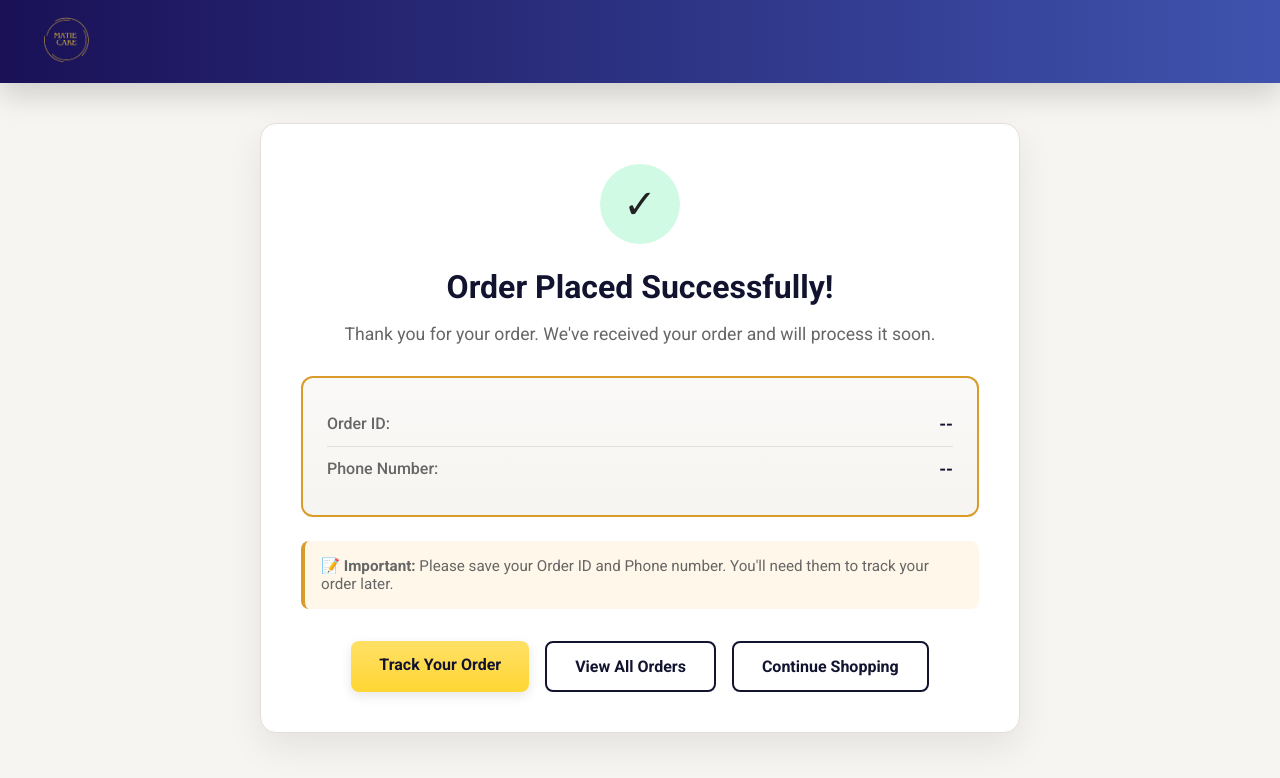
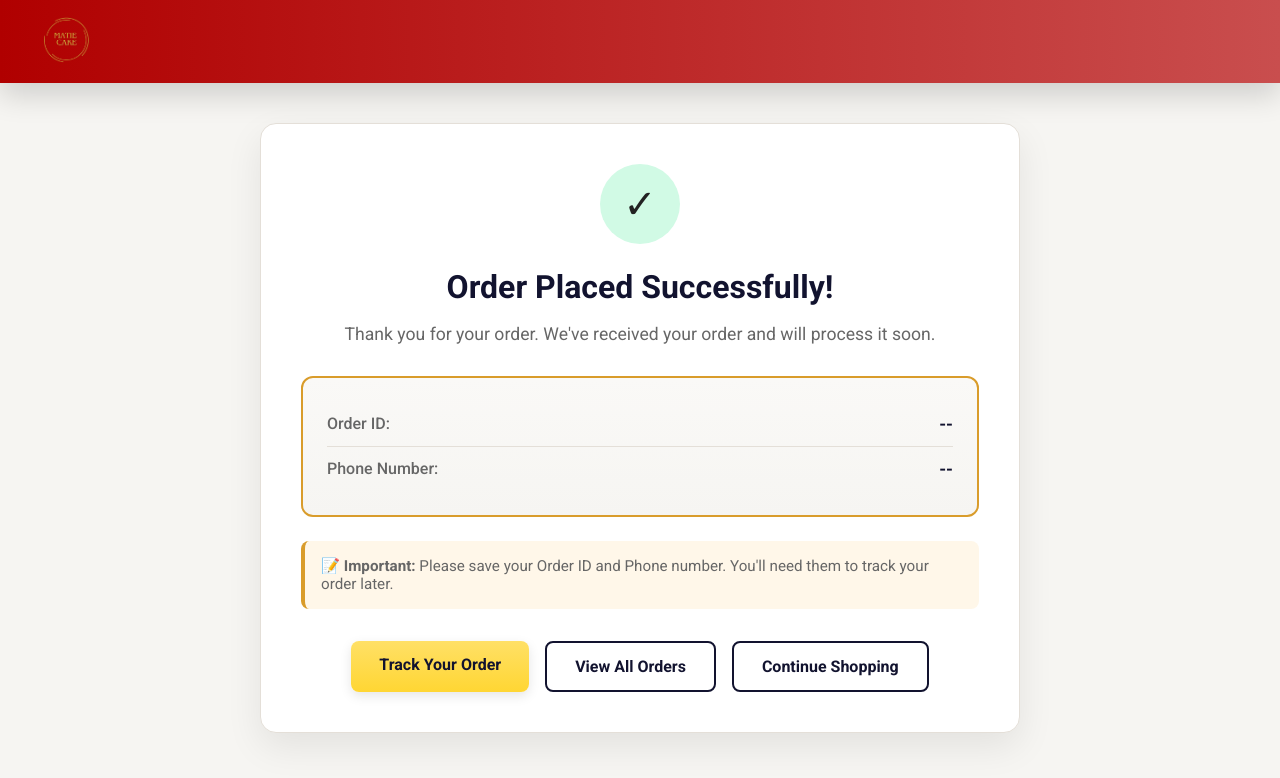
Before and after one commit to Zeminy/matiecakes, a website: page order-confirmation.html in a window 1280 px wide. Drawn offline with Linux system fonts and the light colour scheme.

Commit message:
Change header background color to red gradient

```diff
--- a/order-confirmation.html
+++ b/order-confirmation.html
@@ -31,7 +31,7 @@
         }
 
         header {
-            background: linear-gradient(90deg, #1a1157, #3f53ae);
+            background: linear-gradient(90deg, #B00000, #c94e4e);
             color: #fff;
             padding: 0 36px;
             height: 83px;
```
